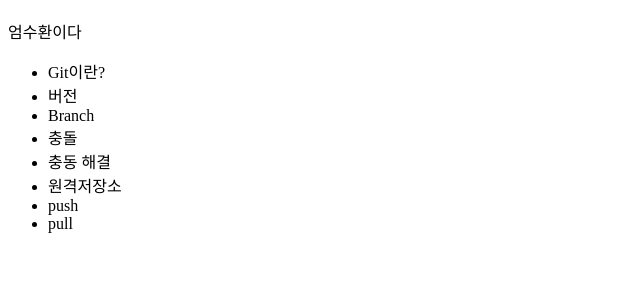
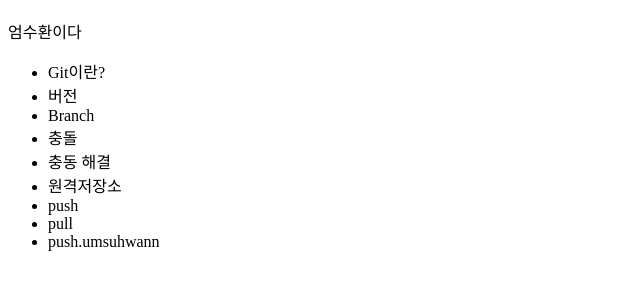
Before and after one commit to Um-SuHwann/opentutorials_git_umsuhwann, a plain HTML site: page index.html in a window 1280 px wide. Shown: the part 205-490 px from the top of the page, without its empty margins (0-640 px from the left). Drawn offline with Linux system fonts and the light colour scheme.

Commit message:
push.umsuhwann

```diff
--- a/index.html
+++ b/index.html
@@ -21,6 +21,7 @@
         <li>원격저장소</li>
         <li>push</li>
         <li>pull</li>
+        <li>push.umsuhwann</li>
     </ul>
 </body>
 </html>
```
